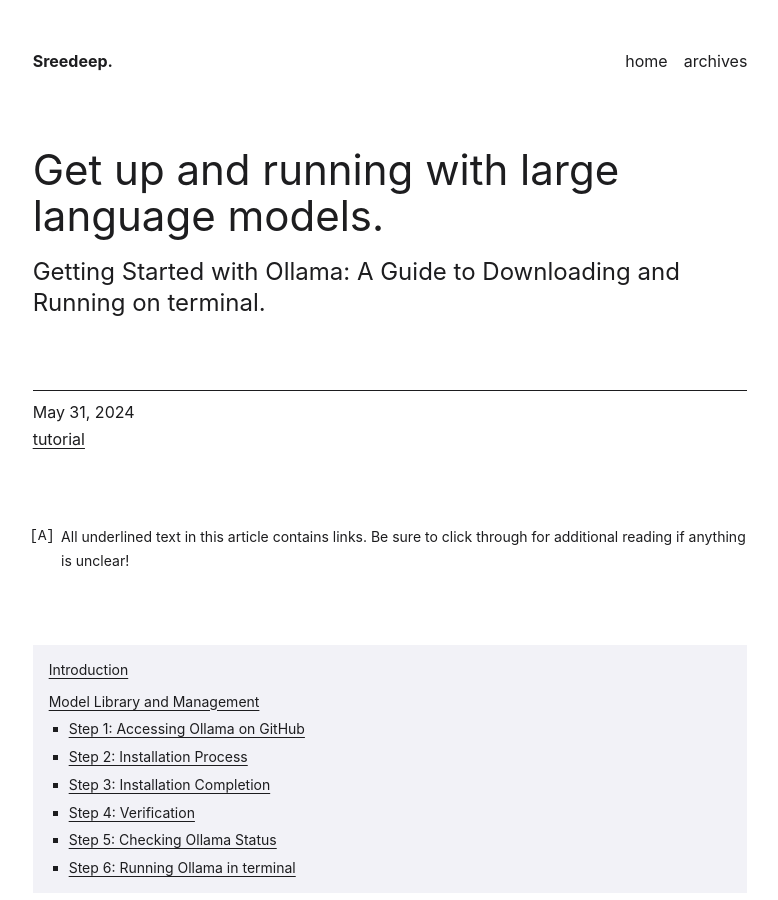
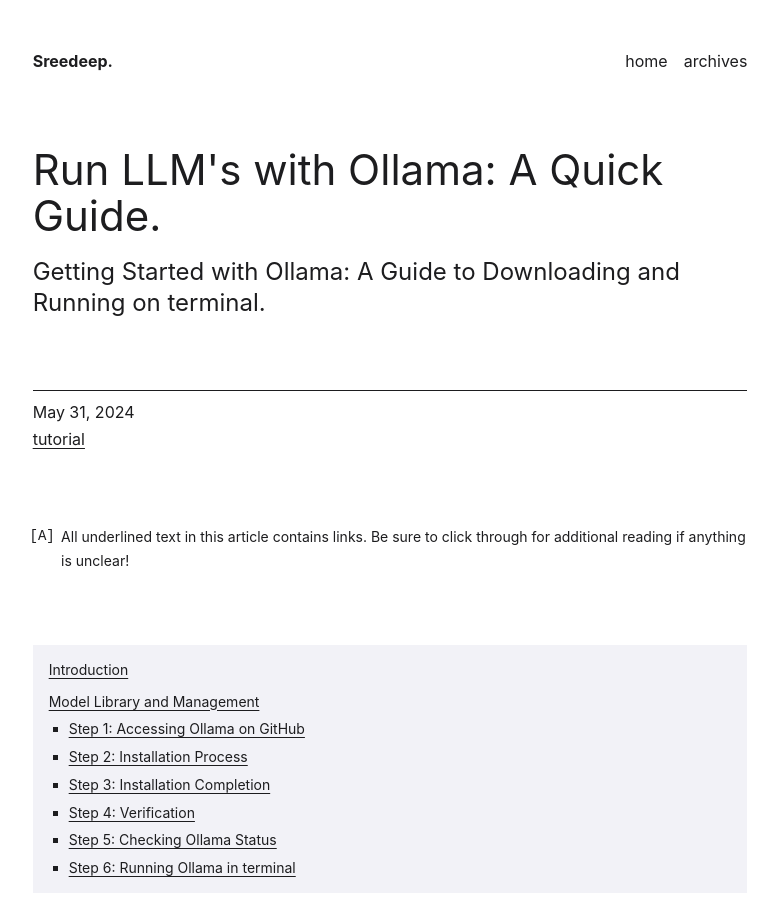
Before and after one commit to sreedeepEK/sreedeepek.github.io, a Jekyll site: the page built from _posts/2024-05-31-Ollama.md, in a window 1280 px wide and 900 px high. Shown: the whole window, without its empty margins (250-1028 px from the left). Built offline with Jekyll 4.4.1, drawn with Linux system fonts in a browser that asks for light colours.

Commit message:
Update 2024-05-31-Ollama.md

```diff
--- a/_posts/2024-05-31-Ollama.md
+++ b/_posts/2024-05-31-Ollama.md
@@ -1,6 +1,6 @@
 ---
 layout: post
-title: "Get up and running with large language models."
+title: "Run LLM's with Ollama: A Quick Guide."
 description: "Getting Started with Ollama: A Guide to Downloading and Running on terminal."
 tag: [tutorial]
 category: articles
```
